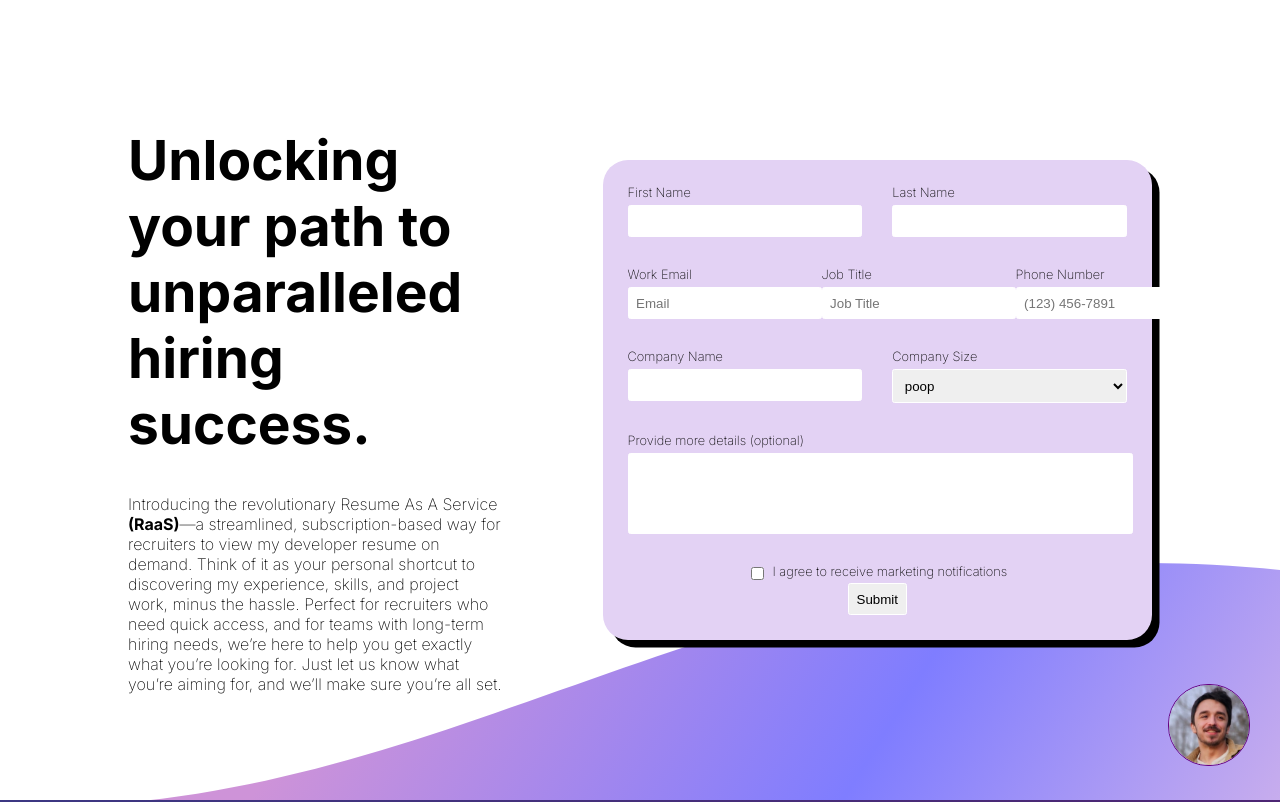
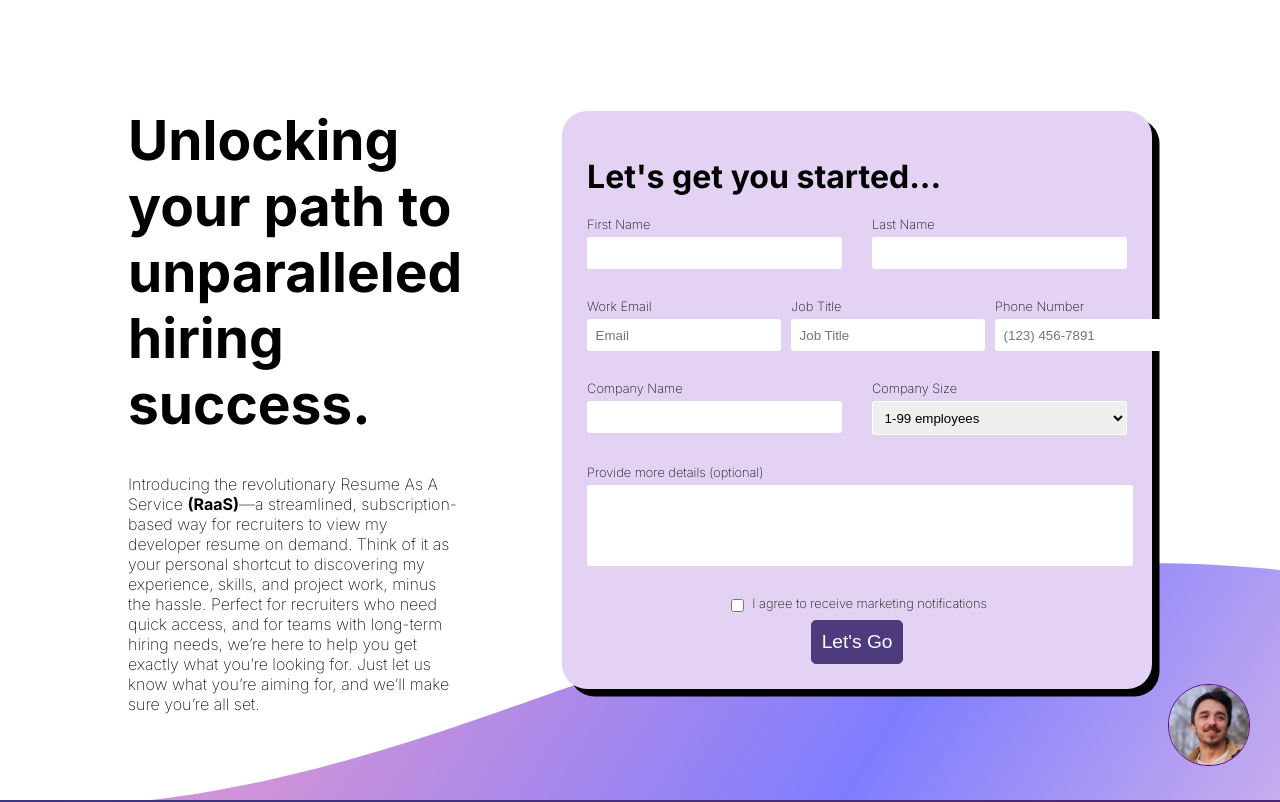
Before and after one commit to landaverdend/portfolio-site, a React (Vite) app: page / in a window 1280 px wide. Shown: the top 802 px of the page. Built offline with nearby package versions, Linux system fonts and the light colour scheme.

Commit message:
some more css things

```diff
--- a/src/views/SurveyView/SurveyView.tsx
+++ b/src/views/SurveyView/SurveyView.tsx
@@ -1,6 +1,6 @@
 import SetupForm from '@/components/setupForm/SetupForm';
 import TypewriterText from '@/components/common/typewriterText/TypeWriterText';
-import { ReactNode, useEffect, useState } from 'react';
+import { useEffect, useState } from 'react';
 import { createPortal } from 'react-dom';
 import BackgroundCanvas from '@/components/backgroundCanvas/BackgroundCanvas.tsx';
 import Footer from '@/components/footer/Footer';
@@ -46,7 +46,6 @@ function Form() {
   const {
     register,
     handleSubmit,
-    watch,
     formState: { errors },
   } = useForm<Inputs>({ mode: 'onSubmit' });
 
@@ -57,7 +56,9 @@ function Form() {
   const badName = () => Math.random() > 0.5;
 
   return (
-    /* "handleSubmit" will validate your inputs before invoking "onSubmit" */
+    <div className="email-form-container">
+      <h1>Let's get you started...</h1>
+      {/* "handleSubmit" will validate your inputs before invoking "onSubmit" */}
       <form className={'email-form'} onSubmit={handleSubmit(onSubmit)}>
         {/* include validation with required or other standard HTML validation rules */}
 
@@ -116,8 +117,11 @@ function Form() {
         <label>
           Company Size
           <select {...register('companySize', { required: false })}>
-          <option>poop</option>
-          <option>balls</option>
+            <option>1-99 employees </option>
+            <option>100-299 employees</option>
+            <option>300-1999 employees</option>
+            <option>+2000 employees</option>
+            <option>I have no company</option>
           </select>
         </label>
 
@@ -132,9 +136,10 @@ function Form() {
             notifications
           </label>
 
-        <input type="submit" />
+          <input id="submit-button" value="Let's Go" type="submit"></input>
         </div>
       </form>
+    </div>
   );
 }
 
--- a/src/views/SurveyView/survey-view.css
+++ b/src/views/SurveyView/survey-view.css
@@ -23,19 +23,6 @@
         min-height: 200px;
       }
     }
-
-    .email-form {
-      flex: 4;
-
-      display: grid;
-
-      /* height: 80%; */
-
-      border-radius: 25px;
-      /* background-color: var(--color-3); */
-      background-color: hsl(270, 62%, 89%);
-      box-shadow: 7.5px 7.5px black;
-    }
   }
 
   .su-fade-in {
@@ -51,6 +38,16 @@
   color: red;
 }
 
+.email-form-container {
+  display: flex;
+  flex-direction: column;
+
+  padding: 25px;
+  border-radius: 25px;
+  /* background-color: var(--color-3); */
+  background-color: hsl(270, 62%, 89%);
+  box-shadow: 7.5px 7.5px black;
+
   .email-form {
     flex: 5;
 
@@ -59,12 +56,6 @@
 
     column-gap: 30px;
     row-gap: 30px;
-
-  padding: 25px;
-  border-radius: 25px;
-  /* background-color: var(--color-3); */
-  background-color: hsl(270, 62%, 89%);
-  box-shadow: 7.5px 7.5px black;
 
     label {
       font-size: 0.8rem;
@@ -91,8 +82,10 @@
 
     .user-details {
       grid-column: span 2;
+
       display: flex;
       justify-content: space-between;
+      gap: 10px;
     }
 
     .details {
@@ -112,14 +105,34 @@
 
     .submit-container {
       grid-column: span 2;
+
       display: flex;
       flex-direction: column;
       align-items: center;
       justify-content: center;
+      gap: 5px;
 
       label {
         display: flex;
         flex-direction: row;
       }
+
+      #submit-button {
+        font-size: 1.2rem;
+
+        color: white;
+
+        padding: 10px;
+
+        border-radius: 5px;
+        border: 1px solid rgb(78 59 125);
+        background-color: rgb(78 59 125);
+      }
+
+      #submit-button:hover {
+        cursor: pointer;
+        opacity: 0.8;
       }
     }
+  }
+}
```
Lines whose indentation alone changed are shown as unchanged.
